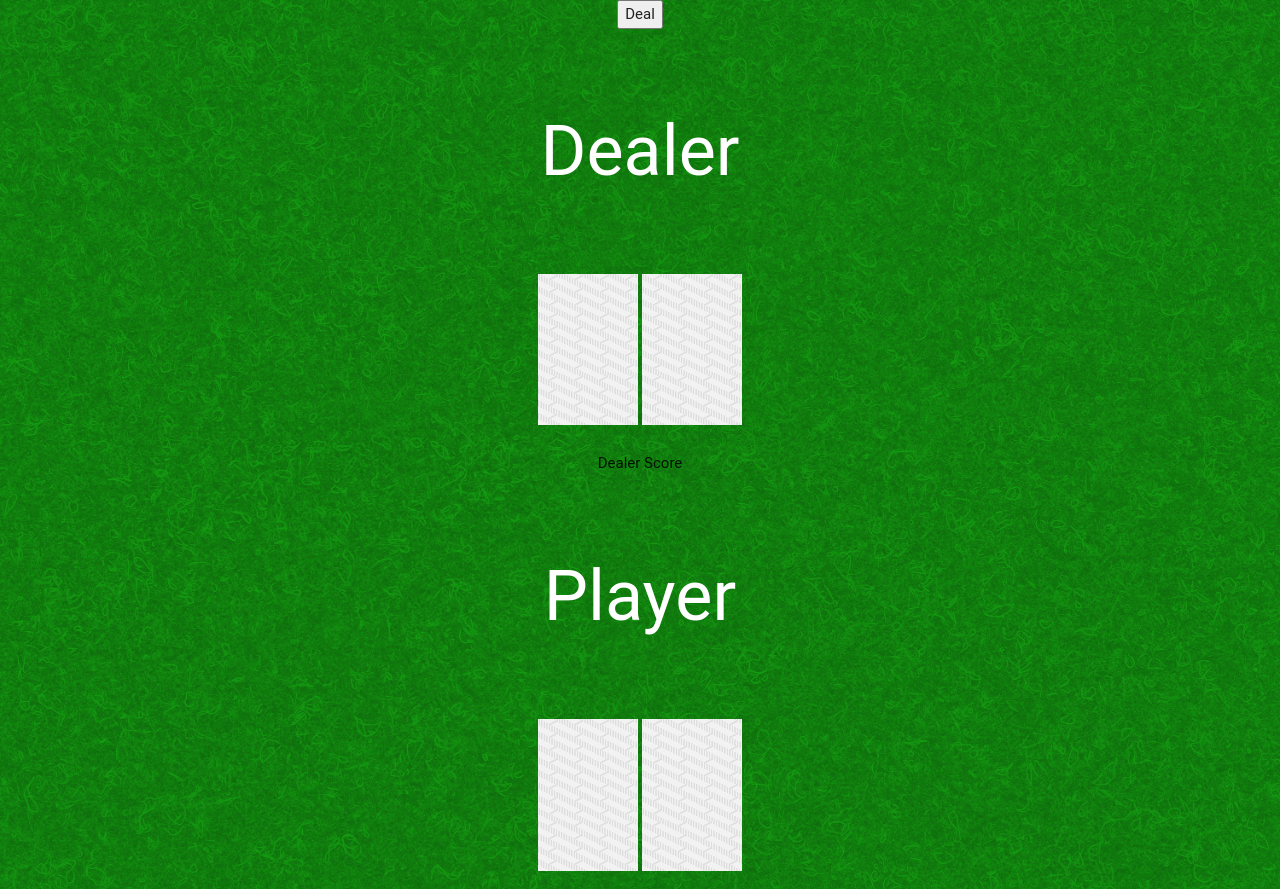
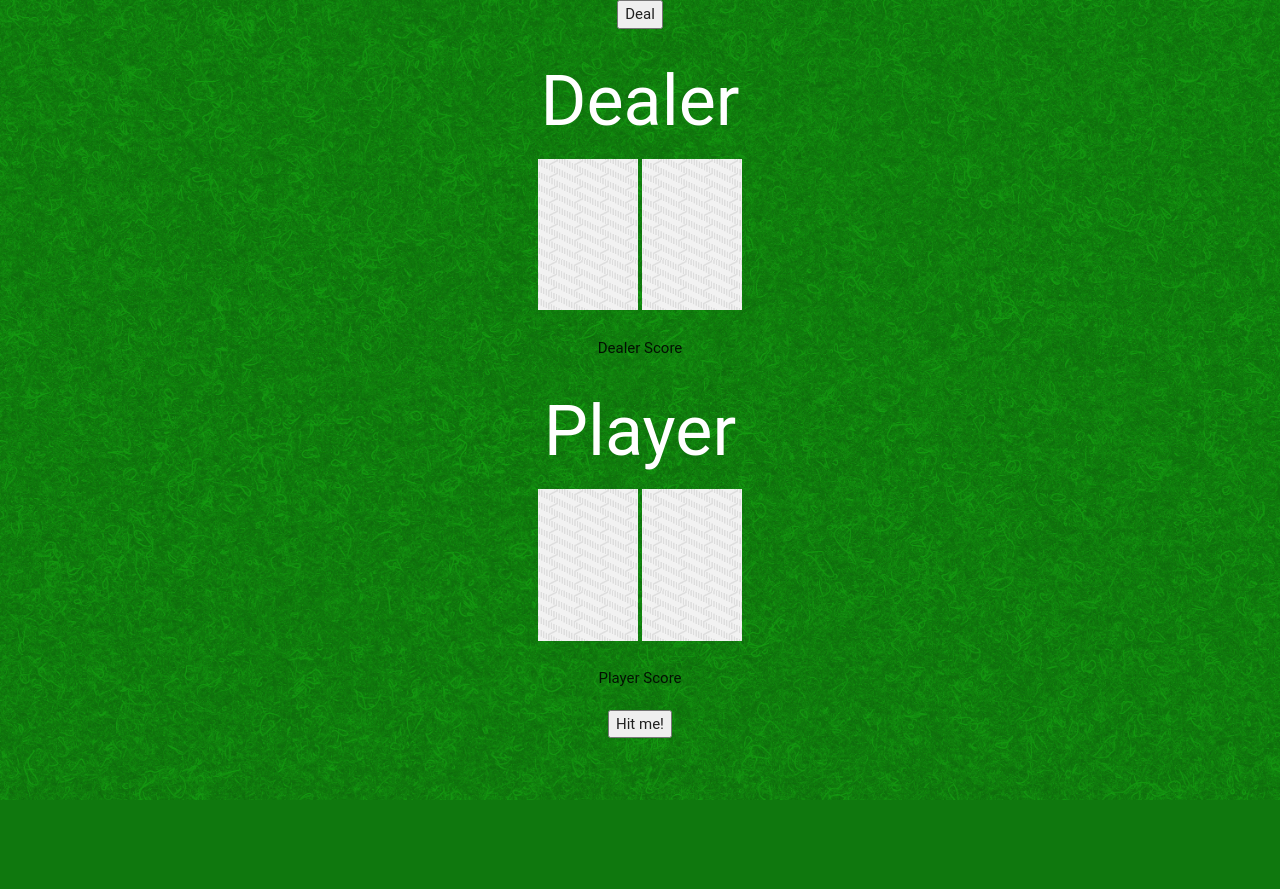
Before and after one commit to jonathanjwatson/blackjack, a PHP site: page / in a window 1280 px wide. Shown: the top 889 px of the page. After the commit the page ends 800 px from the top, so only its background shows below. Run offline with PHP 8.4, Linux system fonts and the light colour scheme; some libraries are stand-ins or nearby versions; some web fonts are replaced.

Commit message:
Upated styles for positioning

```diff
--- a/css/style.css
+++ b/css/style.css
@@ -27,3 +27,9 @@
     width:100%;
     max-width:100px;
 }
+p {
+    margin: 5px;
+}
+.controller {
+    display:inline-block;
+}
```
